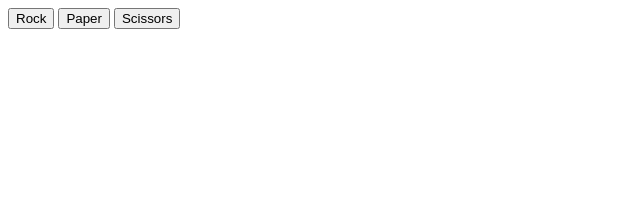
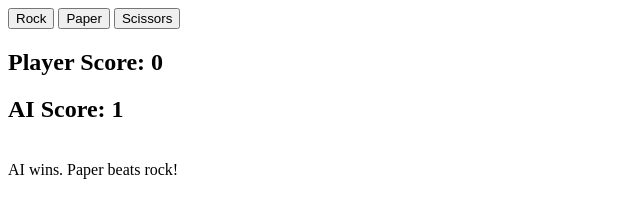
Before and after one commit to MichaElL0/Rock-Paper-Scissors, a plain HTML site: page index.html in a window 1280 px wide. Both pictures are taken after a click on the button "Rock". Shown: the whole page, without its empty margins (0-640 px from the left). Drawn offline with Linux system fonts and the light colour scheme.

Commit message:
Add updating score and announce winner at the end

```diff
--- a/index.html
+++ b/index.html
@@ -12,7 +12,8 @@
     <button id="paper" value="paper">Paper</button>
     <button id="scissors" value="scissors">Scissors</button>
 
-
+    <h2 id="playerScore">Player Score: 0</h2>
+    <h2 id="AIScore">AI Score: 0</h2>
 
     <script src="script.js"></script>
 </body>
--- a/script.js
+++ b/script.js
@@ -45,8 +45,6 @@ function SingleRound(playerSelection, computerSelection) {
         default:
             break;
     }
-
-
 }
 
 function PlayGame() {
@@ -61,6 +59,24 @@ const buttons = document.querySelectorAll("button");
 
 buttons.forEach(item => {
     item.addEventListener("click", e => {
-        SingleRound(e.target.value, GetComputerChoice());
+        div.innerHTML =  '<br>' + SingleRound(e.target.value, GetComputerChoice());
+        body.appendChild(div);
+
+        const h2 = document.createElement("h2");
+        const playersH2 = document.querySelector("#playerScore");
+        const AIsH2 = document.querySelector("#AIScore");
+
+        playersH2.textContent = `Player Score: ${playerScore}`;
+        AIsH2.textContent = `AI Score: ${AIScore}`;
+
+        if(playerScore == 5) {
+            h2.textContent = "Player won. There's still hope.";
+            body.appendChild(h2);
+        }
+        else if(AIScore == 5) {
+            h2.textContent = "AI won. There's no hope, we lost...";
+            body.appendChild(h2);
+        }
+
     });
 })
```
